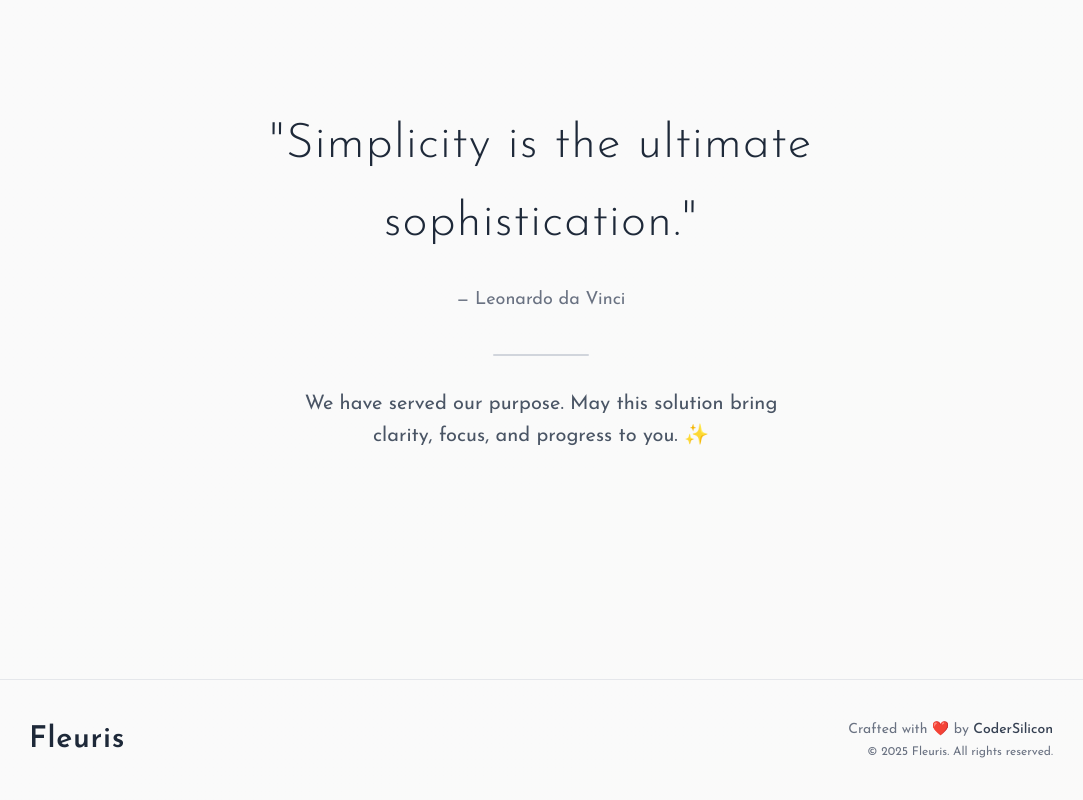
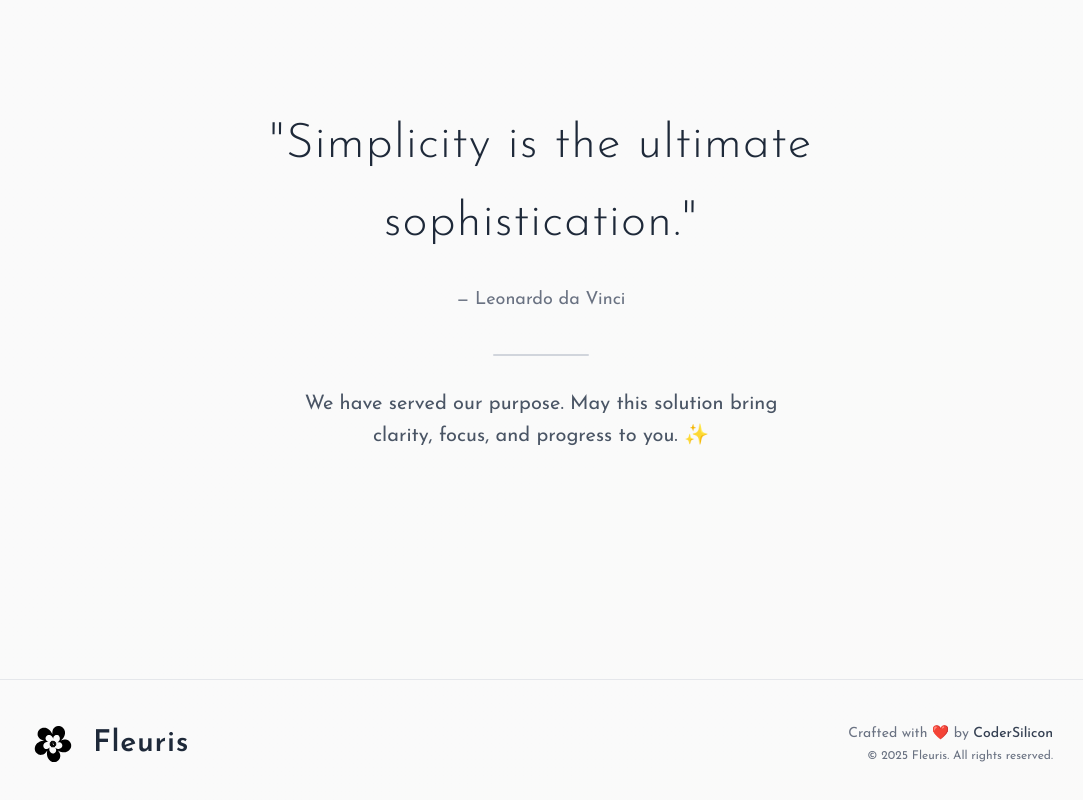
Before and after one commit to CoderSilicon/FocusNest, a Vue app: page / in a window 1280 px wide. Shown: the part 2643-3443 px from the top of the page, without its empty margins (99-1182 px from the left). Built offline with nearby package versions, Linux system fonts and the light colour scheme.

Commit message:
Deployed o3

```diff
--- a/src/components/App_Loader.vue
+++ b/src/components/App_Loader.vue
@@ -6,7 +6,7 @@
   >
     <!-- Logo -->
     <div class="flex items-center justify-center mb-12">
-      <img src="../assets/logo.svg" alt="Logo" class="w-32 h-32 animate-logo" />
+      <img :src="logo" alt="Logo" class="w-32 h-32 animate-logo" />
     </div>
 
     <!-- Loading bar with percentage -->
@@ -25,6 +25,7 @@
 <script setup lang="ts">
 import { ref, onMounted, computed } from 'vue'
 import { usePomoColor } from '@/functions/pomoColor'
+import logo from '../assets/logo.svg'
 
 const { getHomePageColor } = usePomoColor()
 const homePageColor = computed(() => getHomePageColor())
--- a/src/pages/FooterSection.vue
+++ b/src/pages/FooterSection.vue
@@ -5,6 +5,7 @@
     <div class="max-w-5xl mx-auto flex flex-col md:flex-row items-center justify-between gap-6">
       <!-- Logo + Name -->
       <div class="flex items-center gap-4">
+        <img :src="logo" alt="App Logo" class="w-12 h-12 invert" />
         <span class="text-2xl md:text-3xl font-semibold tracking-wide">Fleuris</span>
       </div>
 
@@ -16,6 +17,11 @@
     </div>
   </footer>
 </template>
+
+<script setup lang="ts">
+import logo from '../assets/logo.svg'
+// No script logic needed for this static footer component
+</script>
 
 <style scoped>
 /* Subtle fade in */
```
